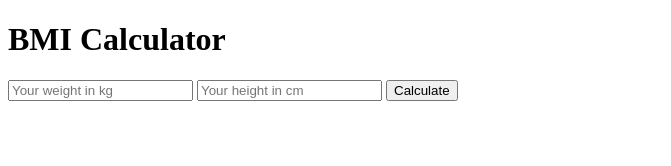
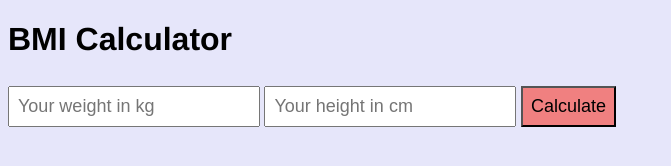
Before and after one commit to rithreaksa/bmi_calculator, a website: page src/index.html in a window 1280 px wide. Shown: the whole page, without its empty margins (0-671 px from the left). Drawn offline with Linux system fonts and the light colour scheme.

Commit message:
Style the BMI page with css

```diff
--- /dev/null
+++ b/src/assets/css/style.css
@@ -0,0 +1,23 @@
+body {
+  font-family: 'Franklin Gothic Medium', 'Arial Narrow', Arial, Helvetica, sans-serif;
+  background-color: lavender;
+
+}
+
+input[type="text"] {
+  padding: 8px 8px;
+  margin: 6px 0;
+  box-sizing: border-box;
+  font-size: large;
+}
+
+button {
+  background-color: lightcoral;
+  padding: 8px 8px;
+  font-size: large;
+}
+
+#results {
+  font-family: 'Franklin Gothic Medium', 'Arial Narrow', Arial, Helvetica, sans-serif;
+  font-size: large;
+}
--- a/src/index.html
+++ b/src/index.html
@@ -4,6 +4,7 @@
   <meta charset="UTF-8">
   <meta name="viewport" content="width=device-width, initial-scale=1.0">
   <meta http-equiv="X-UA-Compatible" content="ie=edge">
+  <link rel="stylesheet" href="./assets/css/style.css">
   <title>BMI Calculator</title>
 </head>
 <body>
```
